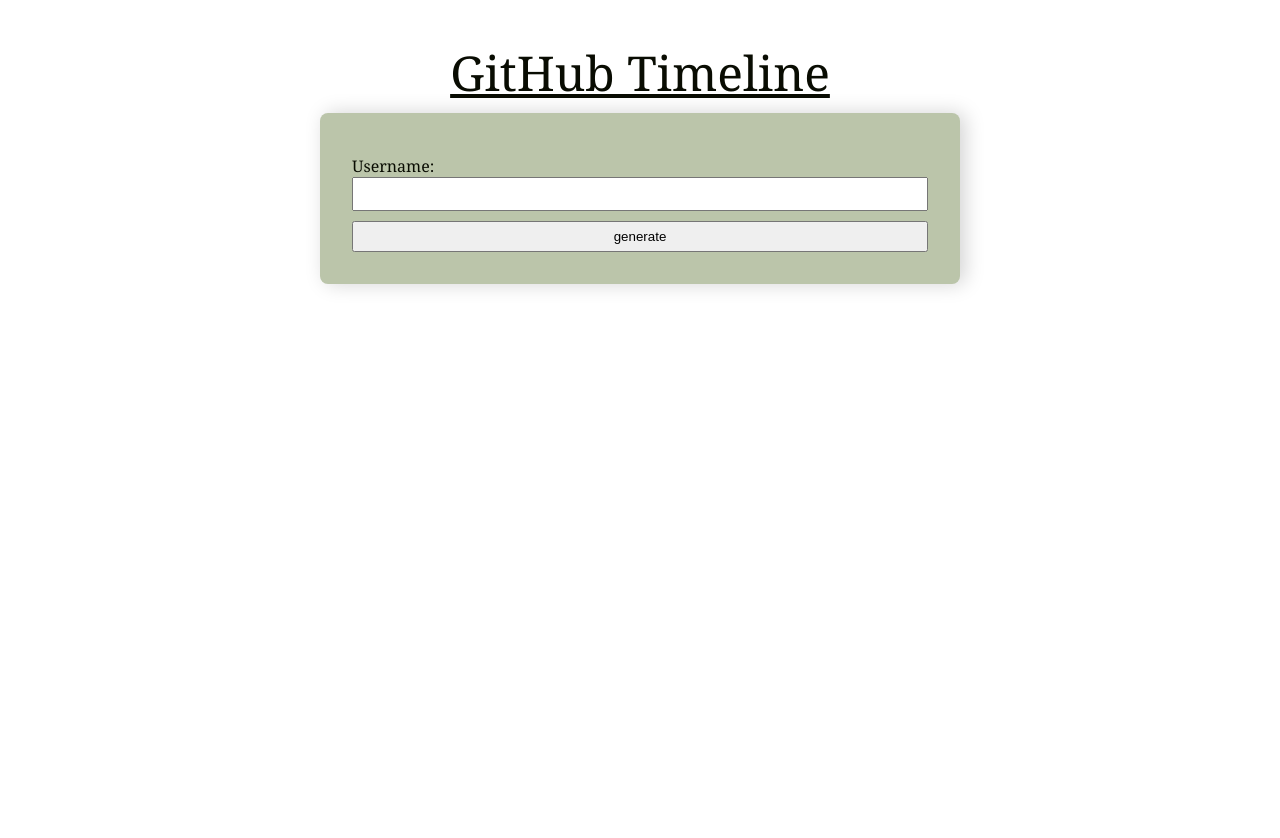
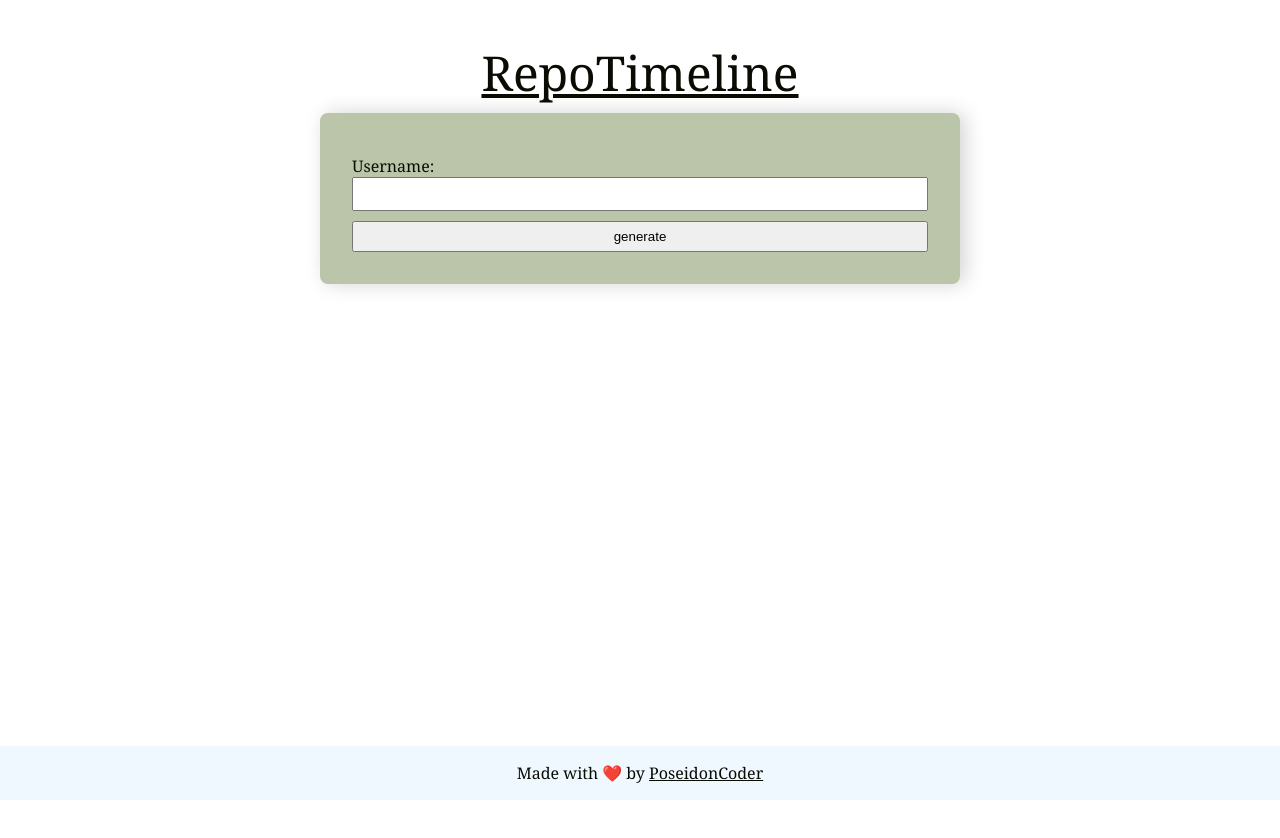
Before and after one commit to PoseidonCoder/RepoTimeline, a Next.js app: page / in a window 1280 px wide. Built offline with nearby package versions, Linux system fonts and the light colour scheme.

Commit message:
added footer

```diff
--- a/pages/index.js
+++ b/pages/index.js
@@ -60,7 +60,13 @@
                 marginBottom: "8px",
               }}
             >
-              GitHub Timeline
+              <a
+                href="https://github.com/PoseidonCoder/RepoTimeline"
+                target="_blank"
+                rel="noreferrer"
+              >
+                RepoTimeline
+              </a>
             </h1>
             <form action="/">
               <label htmlFor="username">Username:</label>
@@ -108,6 +114,16 @@
             ))}
         </section>
       </main>
+      <footer className={styles.footer}>
+        Made with ❤️ by{" "}
+        <a
+          href="https://github.com/PoseidonCoder/"
+          target="_blank"
+          rel="noreferrer"
+        >
+          PoseidonCoder
+        </a>
+      </footer>
     </div>
   );
 }
--- a/styles/Home.module.css
+++ b/styles/Home.module.css
@@ -7,6 +7,15 @@
   position: fixed;
   margin: 10px;
   z-index: 1;
+}
+
+.footer {
+  position: absolute;
+  bottom: 0;
+  text-align: center;
+  padding: 1rem;
+  background-color: aliceblue;
+  width: 100%;
 }
 
 .timeline {
@@ -25,7 +34,6 @@
 
 .title {
   font-weight: lighter;
-  text-decoration: underline;
 }
 
 .error {
--- a/styles/globals.css
+++ b/styles/globals.css
@@ -41,6 +41,10 @@
   margin-top: 10px;
 }
 
+a {
+  text-decoration: underline;
+}
+
 form {
   background: var(--green);
   padding: 2rem;
```
